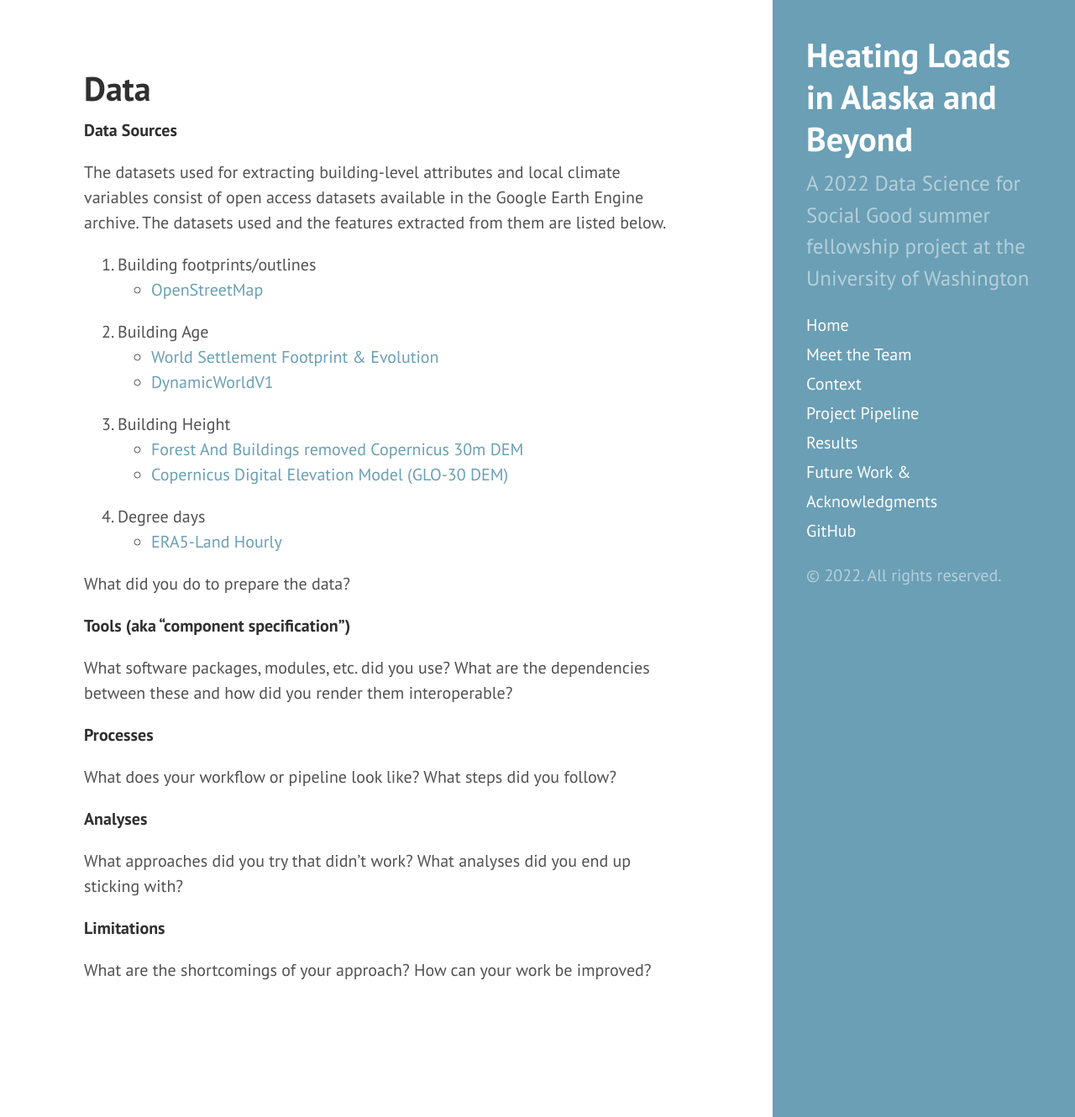
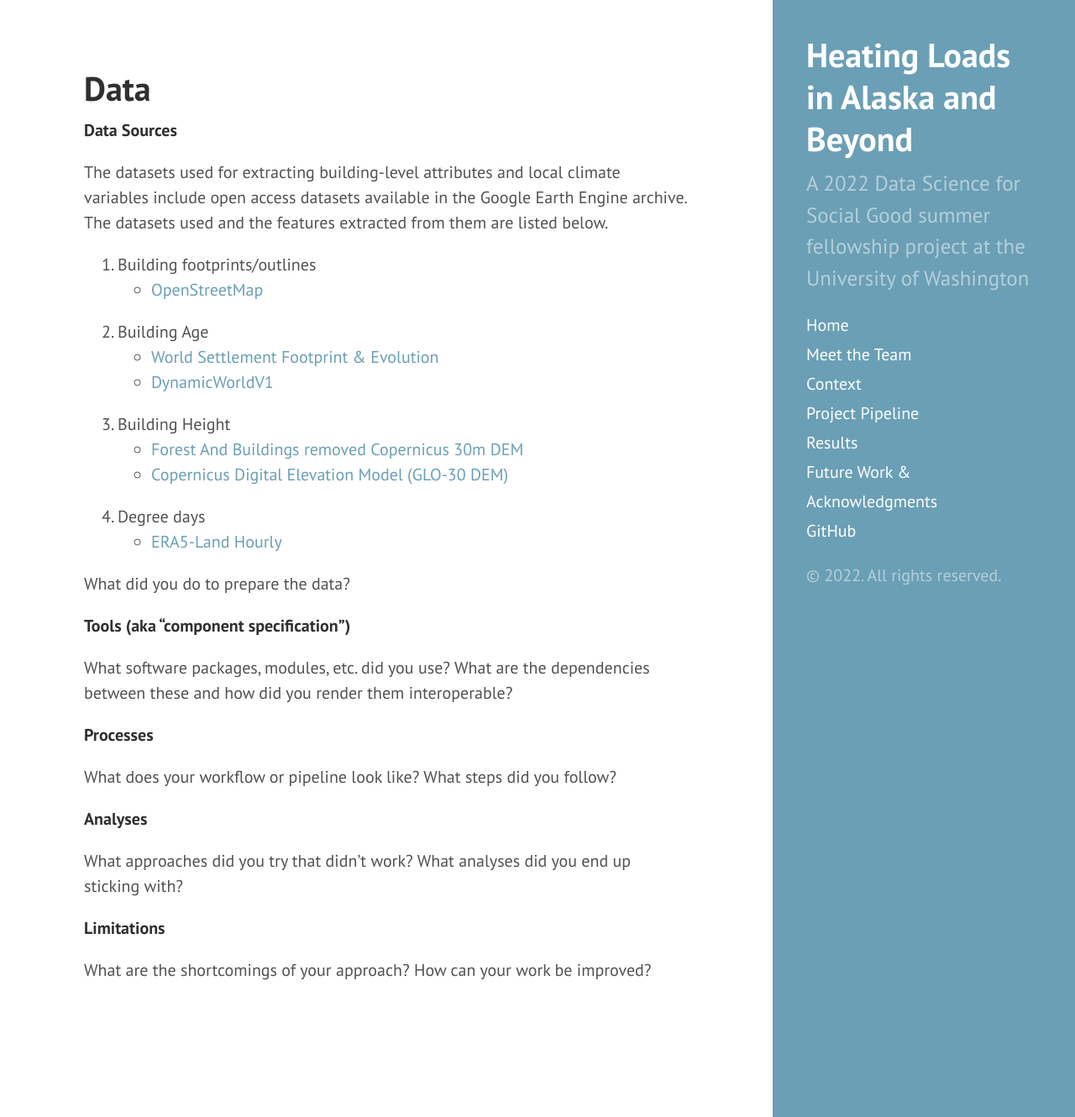
Before and after one commit to uwescience/DSSG2022_heating_loads, a Jekyll site: the page built from methods.md, in a window 1280 px wide and 1330 px high. Shown: the whole window at 84% size. Built offline with Jekyll 4.4.1, drawn with Linux system fonts in a browser that asks for light colours.

Commit message:
Update methods.md

```diff
--- a/methods.md
+++ b/methods.md
@@ -5,7 +5,7 @@ title: Data
 
 **Data Sources**
 
-The datasets used for extracting building-level attributes and local climate variables consist of open access datasets available in the Google Earth Engine archive. The datasets used and the features extracted from them are listed below.
+The datasets used for extracting building-level attributes and local climate variables include open access datasets available in the Google Earth Engine archive. The datasets used and the features extracted from them are listed below.
 1. Building footprints/outlines
 	+ [OpenStreetMap](https://www.openstreetmap.org)
 3. Building Age
```
